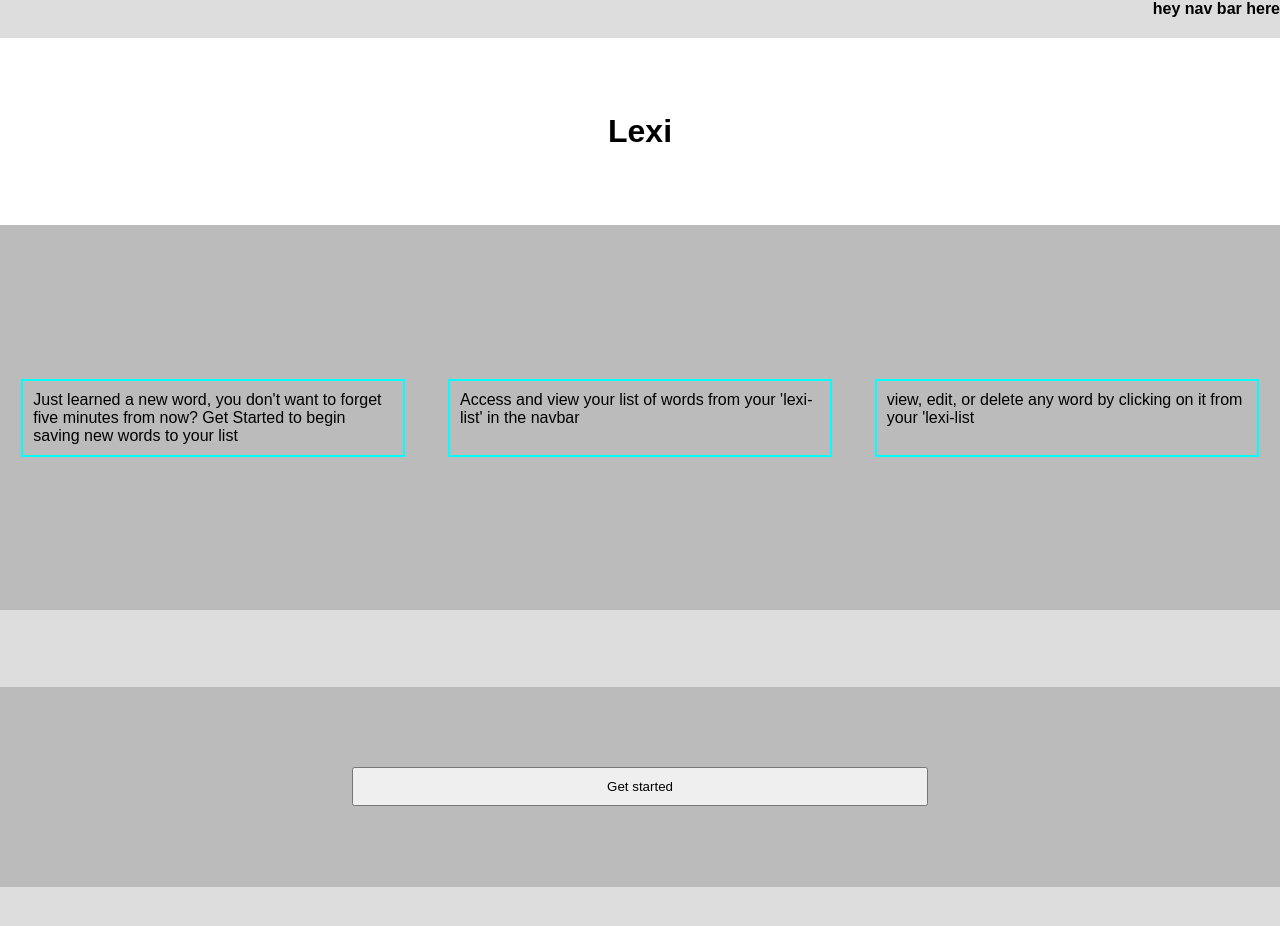
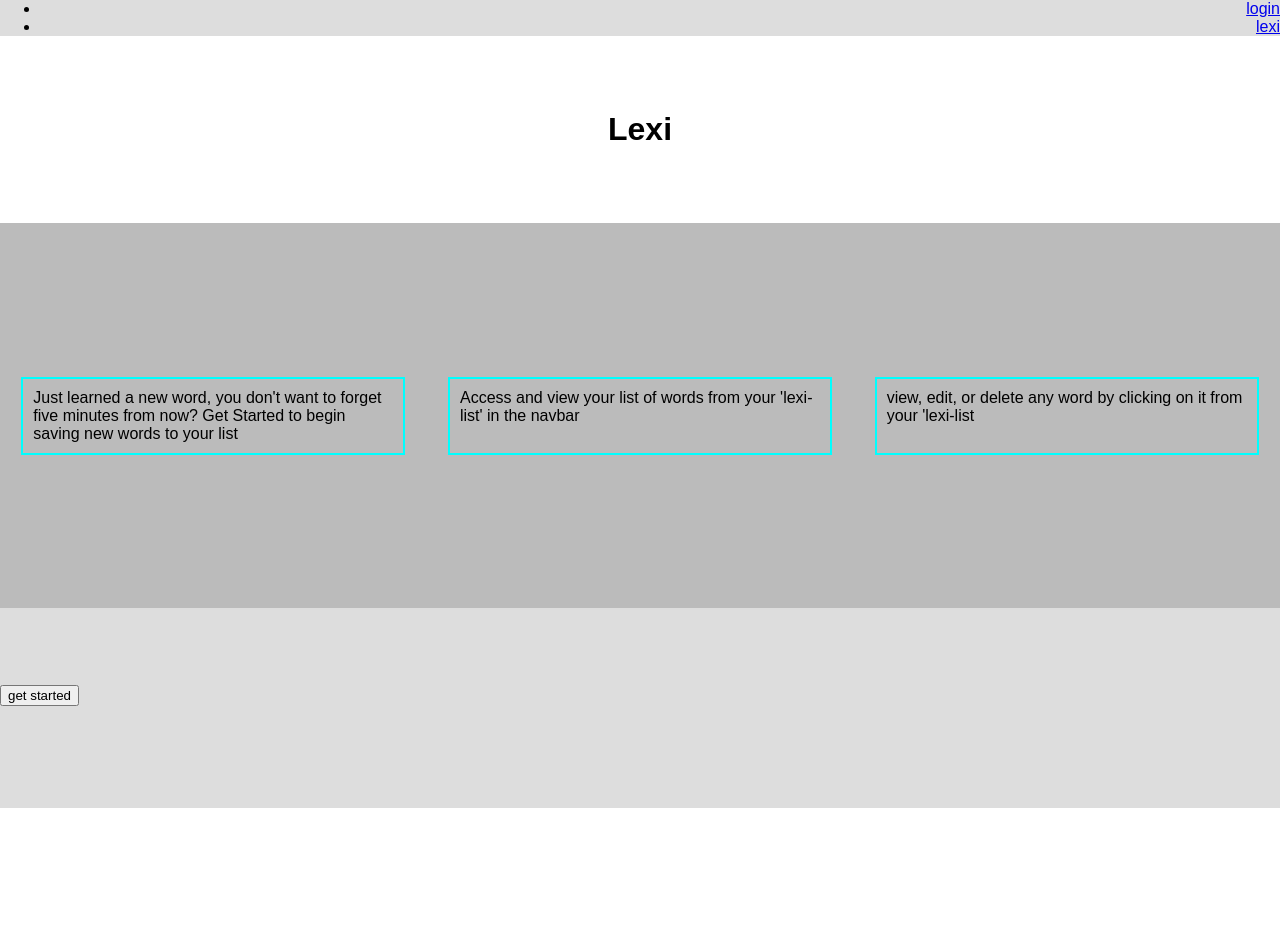
Before and after one commit to SuitcaseCoder/lexi-react-capstone, a React (Create React App) app: page / in a window 1280 px wide. Shown: the top 926 px of the page. After the commit the page ends 808 px from the top, so only its background shows below. Built offline with nearby package versions, Linux system fonts and the light colour scheme.

Commit message:
adding state to landing page

```diff
--- a/src/actions/index.js
+++ b/src/actions/index.js
@@ -7,7 +7,7 @@ export const addWord = (word,definition) => ({
     definition
 });
 
-// should ADD_WORD & ADD_DEFINITION be separate?
+// should each ACTION be separate? for ex: ADD_WORD & ADD_DEFINITION
 
 //actions to consider:
 // delete word
--- a/src/components/create-new-word.js
+++ b/src/components/create-new-word.js
@@ -9,7 +9,6 @@ export default function CreateNewWord(){
     return (
         <div>
         <div>
-            <h1>also working</h1>
             <NavBar />
         </div>
         <section>
--- a/src/components/get-started.js
+++ b/src/components/get-started.js
@@ -6,12 +6,30 @@ import './get-started.css';
 // }
 // and then call the onclick function within the button props ?
 
-export default function getStarted() {
-        return (
-            <section class="getStarted">
-                <button id="getStarted">
-                    Get started
-                </button>
-            </section>
-        )
+// handleGetStartedButton(){
+
+// }
+
+// export default function getStarted() {
+//         return (
+//             <section class="getStarted">
+//                 <Button id="getStarted" >
+//                     Get started
+//                 </button>
+//             </section>
+//         )
+// }
+
+export default function GetStarted(props) {
+
+    return (
+        <div>
+        <Button id="getStarted" onClick={(props)=> {props.handleClickGetStarted()}}/>
+        </div>
+    )
 }
+
+
+function Button(props){
+    return <button onClick={()=> props.onClick()}>get started</button>
+}
--- a/src/components/landing-page.js
+++ b/src/components/landing-page.js
@@ -1,15 +1,36 @@
-import React from 'react';
+import React, {Component} from 'react';
 // import {connect} from 'react-redux';
 
 import NavBar from './navbar';
 import Header from './header';
 import HowTo from './how-to';
 import GetStarted from './get-started';
+import SignUp from './sign-up';
 
 import './landing-page.css';
 
 
-export default function LandingPage(){
+class LandingPage extends Component {
+    constructor() {
+        super()
+
+        this.state = {
+            displaySignup: false
+        }
+    }
+
+    handleClickGetStarted(){
+        this.setState({
+            displaySignup: !this.state.displaySignup
+        })
+    }
+
+    render(){
+        if( this.state.displaySignup ){
+            return(
+                <SignUp />
+            )
+        }
         return (
             <div>
                 <NavBar />
@@ -18,8 +39,21 @@ export default function LandingPage(){
                 <HowTo />
                 </section>
                 <section>
-        <GetStarted />
+                <div>
+                    <Button
+                        id="getStarted"
+                        onClick={()=> {this.handleClickGetStarted()}}
+                    />
+                </div>
                 </section>
             </div>
-    );
+        )
     }
+
+}
+
+function Button(props){
+    return <button onClick={()=> props.onClick()}>get started</button>
+}
+
+export default LandingPage;
--- /dev/null
+++ b/src/components/login.js
@@ -0,0 +1,22 @@
+import React from 'react';
+import NavBar from './navbar';
+
+export default function Login() {
+    return(
+        <div>
+            <NavBar />
+        <div>
+        <h2>Login to Lexi</h2>
+        <form>
+            <label>Email</label>
+            <field>Email</field>
+
+            <label>Password</label>
+            <field>Password</field>
+
+            <button>Login</button>
+        </form>
+        </div>
+        </div>
+    )
+}
--- a/src/components/navbar.js
+++ b/src/components/navbar.js
@@ -1,23 +1,68 @@
-import React from 'react';
+import React, {Component} from 'react';
+
+import Login from './login';
+import LandingPage from './landing-page';
 import './navbar.css';
 
-export default function NavBar() {
-    // render() {
-    //     const links = props.links.map((link, index)=> (
-    //         <li>
-    //             <a href={link.href}>
-    //                 {link.text}
-    //             </a>
-    //         </li>
-    //     ));
 
+class NavBar extends Component {
+    constructor(){
+      super();
+
+      this.state = {
+        displayLogin: false,
+        displayHP: false
+      }
+    }
+
+    handleLoginClick() {
+      this.setState({
+        displayLogin: !this.state.displayLogin
+      })
+    }
+
+    handleLogoClick(){
+        this.setState({
+            displayHP: !this.state.displayHP
+        })
+    }
+
+    render() {
+      if ( this.state.displayLogin ) {
         return (
-            <nav role="navigation" class="nav">
-                <h4>hey nav bar here</h4>
-                <ul class="nav-link" id="nav-ul">
-                {/* {links} */}
-                </ul>
-            </nav>
+          {Login }
         )
-    // }
+      }
+
+      if( this.state.displayHP ) {
+          return (
+              <LandingPage />
+          )
+      }
+
+      return (
+        <nav>
+            <ul>
+                <li>
+                    <a
+                        href="#login"
+                        onClick={() => this.handleLoginClick()}
+                    >
+                        login
+                    </a>
+                </li>
+                <li>
+                    <a
+                        href="#landingPage"
+                        onClick={() => this.handleLogoClick()}
+                    >
+                        lexi
+                    </a>
+                </li>
+            </ul>
+        </nav>
+      )
+    }
 }
+
+export default NavBar;
--- a/src/components/new-word-form.js
+++ b/src/components/new-word-form.js
@@ -13,7 +13,6 @@ import './new-word-form.css';
 export default function NewWordForm() {
         return (
             <div>
-            <h1>wow! it works!</h1>
             <form class="new-word-form">
                 <label htmlFor="new-word">Create New Word</label>
                 <Field name="new-word" id="new-word" type="text" component="input" />
--- /dev/null
+++ b/src/components/sign-up.js
@@ -0,0 +1,22 @@
+import React from 'react';
+import NavBar from './navbar';
+
+export default function SignUp(){
+    return (
+        <div>
+            <NavBar />
+        <div>
+            <h2>Sign Up for Lexi</h2>
+            <form>
+                <label>Email</label>
+                <field>Email</field>
+
+                <label>Password</label>
+                <field>Password</field>
+
+                <button>Sign Up</button>
+            </form>
+        </div>
+        </div>
+    )
+}
```
Lines whose indentation alone changed are shown as unchanged.
